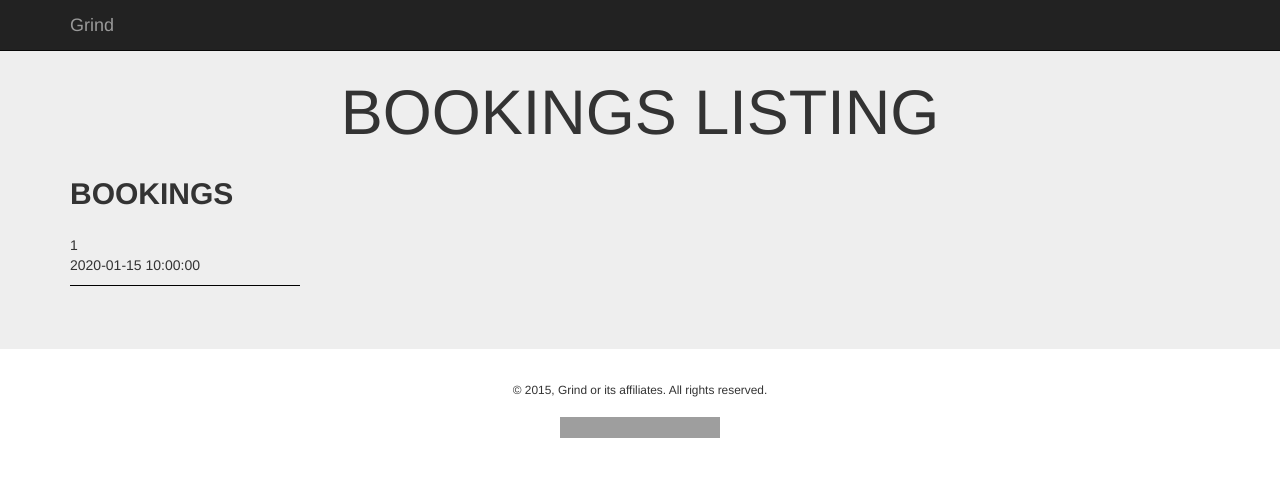
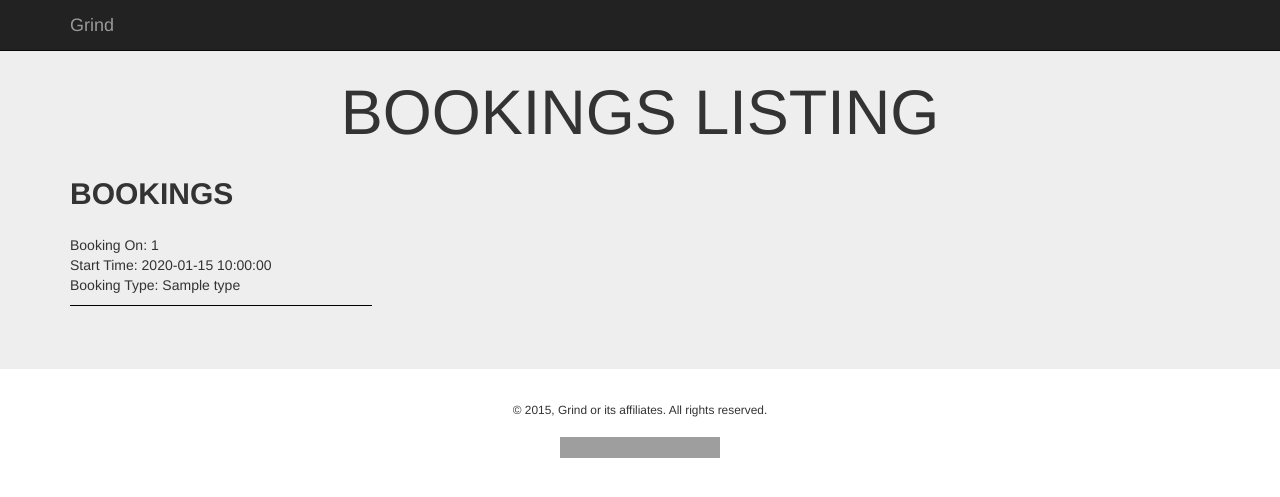
Before and after one commit to ashray-velapanur/grind_app_flask, a Flask app: template templates/bookings.html in a window 1280 px wide. Shown: the top 497 px of the page. Run offline with Flask 2, Linux system fonts and the light colour scheme; the template is opened without the code that fills it: most values are stand-ins (such as "Sample title", 1, 10 or a date in 2020); some libraries are stand-ins or nearby versions; grey boxes are pictures that could not be loaded.

Commit message:
Updating booking page to show booking type

```diff
--- a/templates/bookings.html
+++ b/templates/bookings.html
@@ -24,8 +24,9 @@
                         {% for booking in bookings %}
                             <tr style="border-bottom: 1px solid black;">
                                 <td style="padding:10px 100px 10px 0px;">
-                                    <div> {{booking.booking_id}} </div>
-                                    <div> {{booking.start_time}} </div>
+                                    <div> Booking On: {{booking.booking_id}} </div>
+                                    <div> Start Time: {{booking.start_time}} </div>
+                                    <div> Booking Type: {% if booking.type %}{{booking.type}}{% else %}Unknown{% endif %} </div>
                                 </td>
                             </tr>
                         {% endfor %}
```
